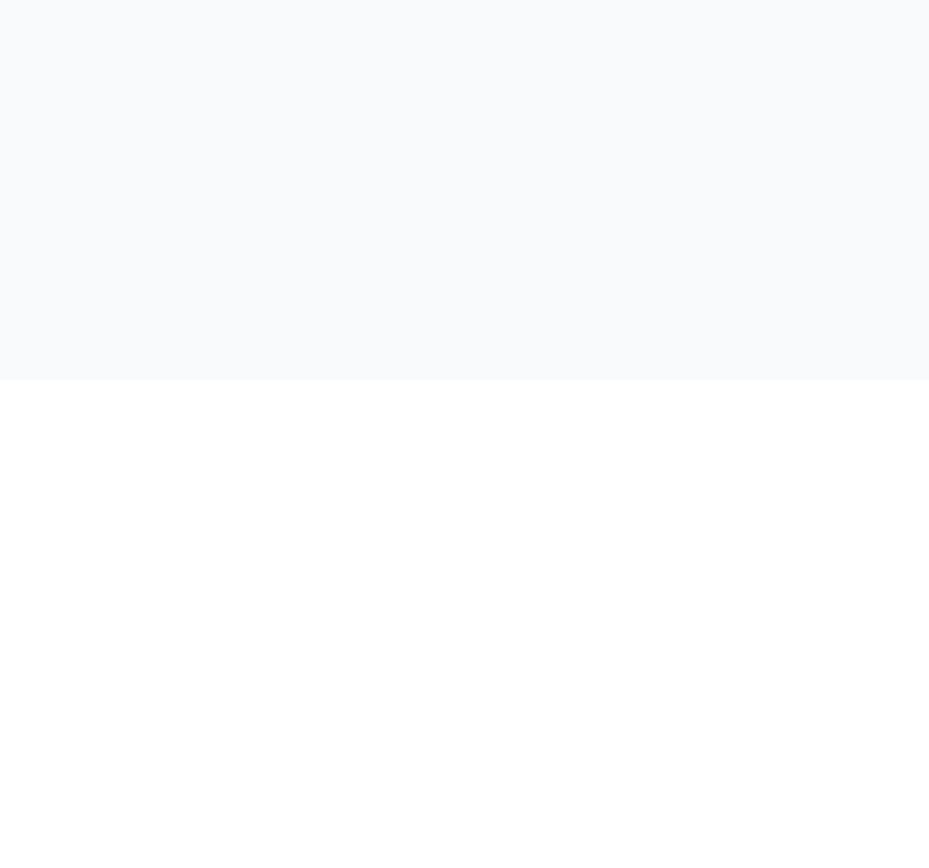
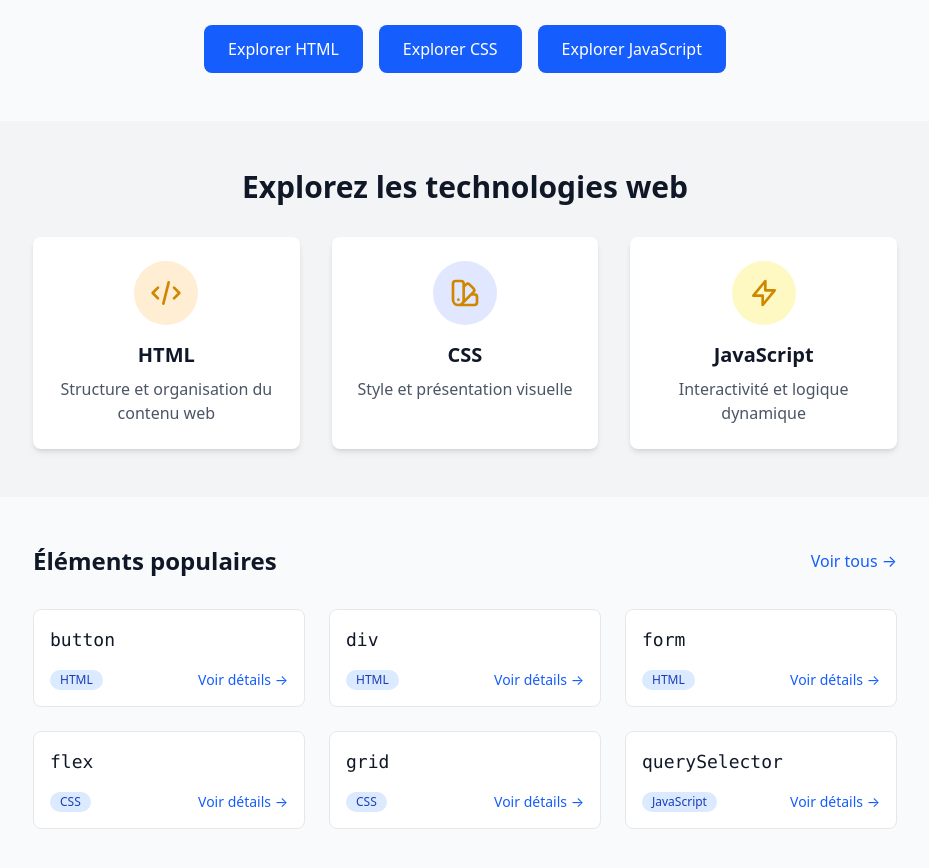
Before and after one commit to ThibaultG94/element-flow, a React (Vite) app: page / in a window 1280 px wide. Shown: the part 420-1288 px from the top of the page, without its empty margins (175-1104 px from the left). Before the commit the page ends 800 px from the top, so only its background shows below. Built offline with nearby package versions, Linux system fonts and the light colour scheme.

Commit message:
Addition of the home page with sections for HTML, CSS and JavaScript, including links and interactive descriptions.

```diff
--- a/src/App.jsx
+++ b/src/App.jsx
@@ -53,7 +53,7 @@ const MainLayout = ({ children }) => {
 
             {/* Dark/light theme button */}
             <button
-              className="p-2 rounded-full bg-gray-200 dark:bg-gray-700"
+              className="p-2 rounded-full bg-gray-200 dark:bg-gray-700 cursor-pointer"
               onClick={() => document.documentElement.classList.toggle("dark")}
             >
               <svg
--- a/src/pages/HomePage.jsx
+++ b/src/pages/HomePage.jsx
@@ -1,7 +1,174 @@
 import React from "react";
+import { Link } from "react-router";
 
 const HomePage = () => {
-  return <div></div>;
+  return (
+    <div className="flex flex-col items-center">
+      {/* Hero Section */}
+      <section className="w-full max-w-4xl mx-auto text-center py-12">
+        <h1 className="text-4xl md:text-5xl font-bold text-gray-900 dark:text-white mb-6">
+          Apprenez les technologies web de manière{" "}
+          <span className="text-blue-600 dark:text-blue-400">visuelle</span>
+        </h1>
+        <p className="text-lg md:text-xl text-gray-600 dark:text-gray-300 mb-8 max-w-2xl mx-auto">
+          Découvrez HTML, CSS et JavaScript à travers des démonstrations
+          interactives et des animations qui expliquent clairement chaque
+          concept.
+        </p>
+        <div className="flex flex-wrap justify-center gap-4">
+          <Link
+            to="/html"
+            className="px-6 py-3 bg-blue-600 hover:bg-blue-700 text-white font-medium rounded-lg transition-colors"
+          >
+            Explorer HTML
+          </Link>
+          <Link
+            to="/css"
+            className="px-6 py-3 bg-blue-600 hover:bg-blue-700 text-white font-medium rounded-lg transition-colors"
+          >
+            Explorer CSS
+          </Link>
+          <Link
+            to="/javascript"
+            className="px-6 py-3 bg-blue-600 hover:bg-blue-700 text-white font-medium rounded-lg transition-colors"
+          >
+            Explorer JavaScript
+          </Link>
+        </div>
+      </section>
+
+      {/* Technologies section */}
+      <section className="w-full py-12 bg-gray-100 dark:bg-gray-800">
+        <div className="max-w-4xl mx-auto px-4">
+          <h2 className="text-3xl font-bold text-center text-gray-900 dark:text-white mb-8">
+            Explorez les technologies web
+          </h2>
+
+          <div className="grid grid-cols-1 md:grid-cols-3 gap-8">
+            {/* HTML Card */}
+            <div className="bg-white dark:bg-gray-700 p-6 rounded-lg shadow-md">
+              <div className="flex items-center justify-center h-16 w-16 rounded-full bg-orange-100 dark:bg-orange-900 text-yellow-600 dark:text-yellow-300 mb-4 mx-auto">
+                <svg
+                  className="w-8 h-8"
+                  fill="none"
+                  stroke="currentColor"
+                  viewBox="0 0 24 24"
+                  xmlns="http://www.w3.org/2000/svg"
+                >
+                  <path
+                    strokeLinecap="round"
+                    strokeLinejoin="round"
+                    strokeWidth="2"
+                    d="M10 20l4-16m4 4l4 4-4 4M6 16l-4-4 4-4"
+                  ></path>
+                </svg>
+              </div>
+              <h3 className="text-xl font-semibold text-center text-gray-900 dark:text-white mb-2">
+                HTML
+              </h3>
+              <p className="text-gray-600 dark:text-gray-300 text-center">
+                Structure et organisation du contenu web
+              </p>
+            </div>
+
+            {/* CSS Card */}
+            <div className="bg-white dark:bg-gray-700 p-6 rounded-lg shadow-md">
+              <div className="flex items-center justify-center h-16 w-16 rounded-full bg-indigo-100 dark:bg-indigo-900 text-yellow-600 dark:text-yellow-300 mb-4 mx-auto">
+                <svg
+                  className="w-8 h-8"
+                  fill="none"
+                  stroke="currentColor"
+                  viewBox="0 0 24 24"
+                  xmlns="http://www.w3.org/2000/svg"
+                >
+                  <path
+                    strokeLinecap="round"
+                    strokeLinejoin="round"
+                    strokeWidth="2"
+                    d="M7 21a4 4 0 01-4-4V5a2 2 0 012-2h4a2 2 0 012 2v12a4 4 0 01-4 4zm0 0h12a2 2 0 002-2v-4a2 2 0 00-2-2h-2.343M11 7.343l1.657-1.657a2 2 0 012.828 0l2.829 2.829a2 2 0 010 2.828l-8.486 8.485M7 17h.01"
+                  ></path>
+                </svg>
+              </div>
+              <h3 className="text-xl font-semibold text-center text-gray-900 dark:text-white mb-2">
+                CSS
+              </h3>
+              <p className="text-gray-600 dark:text-gray-300 text-center">
+                Style et présentation visuelle
+              </p>
+            </div>
+
+            {/* JavaScript Card */}
+            <div className="bg-white dark:bg-gray-700 p-6 rounded-lg shadow-md">
+              <div className="flex items-center justify-center h-16 w-16 rounded-full bg-yellow-100 dark:bg-yellow-900 text-yellow-600 dark:text-yellow-300 mb-4 mx-auto">
+                <svg
+                  className="w-8 h-8"
+                  fill="none"
+                  stroke="currentColor"
+                  viewBox="0 0 24 24"
+                  xmlns="http://www.w3.org/2000/svg"
+                >
+                  <path
+                    strokeLinecap="round"
+                    strokeLinejoin="round"
+                    strokeWidth="2"
+                    d="M13 10V3L4 14h7v7l9-11h-7z"
+                  ></path>
+                </svg>
+              </div>
+              <h3 className="text-xl font-semibold text-center text-gray-900 dark:text-white mb-2">
+                JavaScript
+              </h3>
+              <p className="text-gray-600 dark:text-gray-300 text-center">
+                Interactivité et logique dynamique
+              </p>
+            </div>
+          </div>
+        </div>
+      </section>
+
+      {/* Recent elements section */}
+      <section className="w-full max-w-4xl mx-auto py-12 px-4">
+        <div className="flex justify-between items-center mb-8">
+          <h2 className="text-2xl font-bold text-gray-900 dark:text-white">
+            Éléments populaires
+          </h2>
+          <Link
+            to="/html"
+            className="text-blue-600 dark:text-blue-400 hover:underline"
+          >
+            Voir tous →
+          </Link>
+        </div>
+
+        <div className="grid grid-cols-1 sm:grid-cols-2 lg:grid-cols-3 gap-6">
+          {/* Example element - to be replaced by dynamic data later */}
+          {["button", "div", "form", "flex", "grid", "querySelector"].map(
+            (element, index) => (
+              <div
+                key={index}
+                className="border border-gray-200 dark:border-gray-700 rounded-lg p-4 hover:shadow-md transition-shadow bg-white dark:bg-gray-800"
+              >
+                <h3 className="font-mono text-lg font-medium text-gray-900 dark:text-white mb-2">
+                  {element}
+                </h3>
+                <div className="flex justify-between items-center mt-4">
+                  <span className="text-xs font-medium px-2.5 py-0.5 rounded-full bg-blue-100 text-blue-800 dark:bg-blue-900 dark:text-blue-300">
+                    {index < 3 ? "HTML" : index < 5 ? "CSS" : "JavaScript"}
+                  </span>
+                  <Link
+                    to={`/element/${element}`}
+                    className="text-sm text-blue-600 dark:text-blue-400 hover:underline"
+                  >
+                    Voir détails →
+                  </Link>
+                </div>
+              </div>
+            )
+          )}
+        </div>
+      </section>
+    </div>
+  );
 };
 
 export default HomePage;
```
